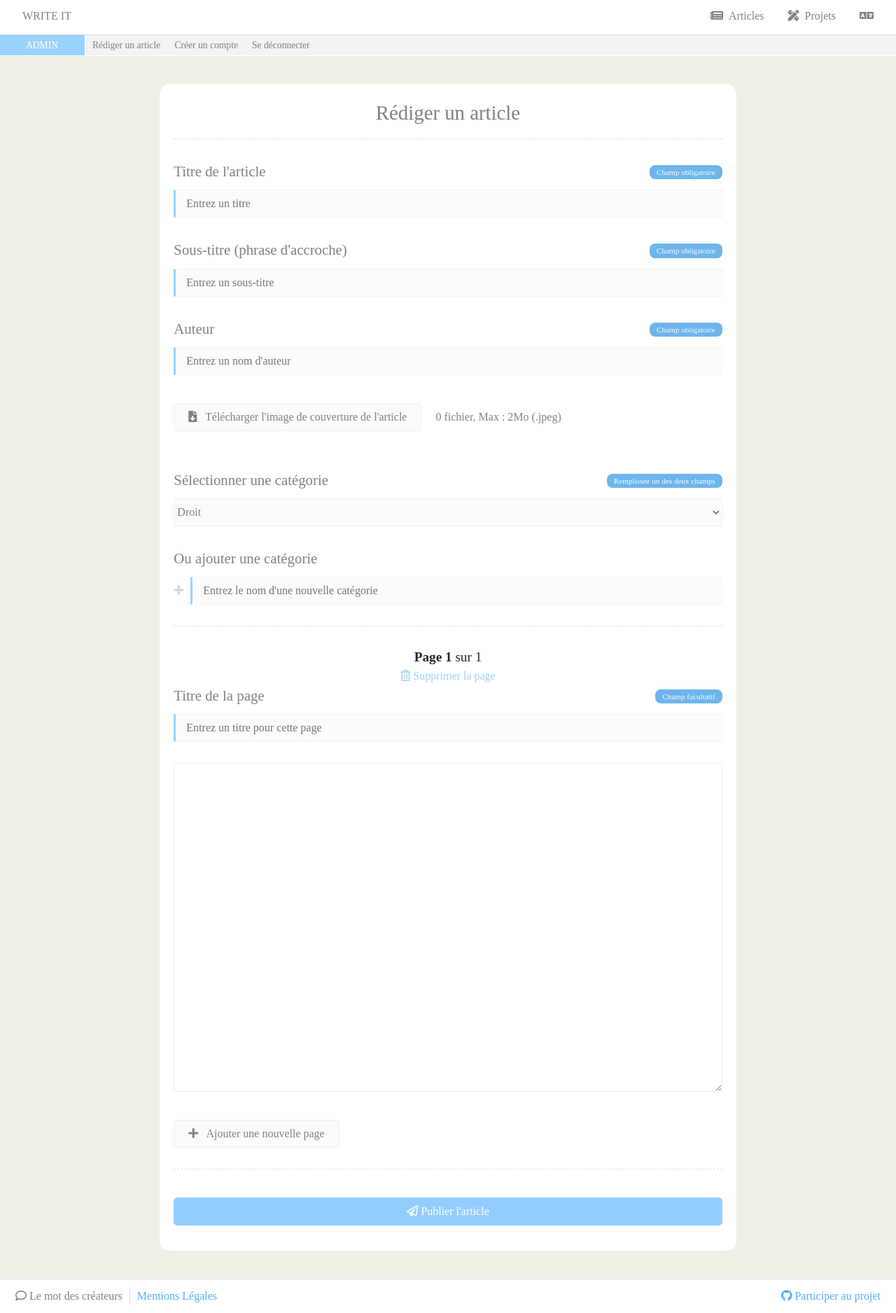
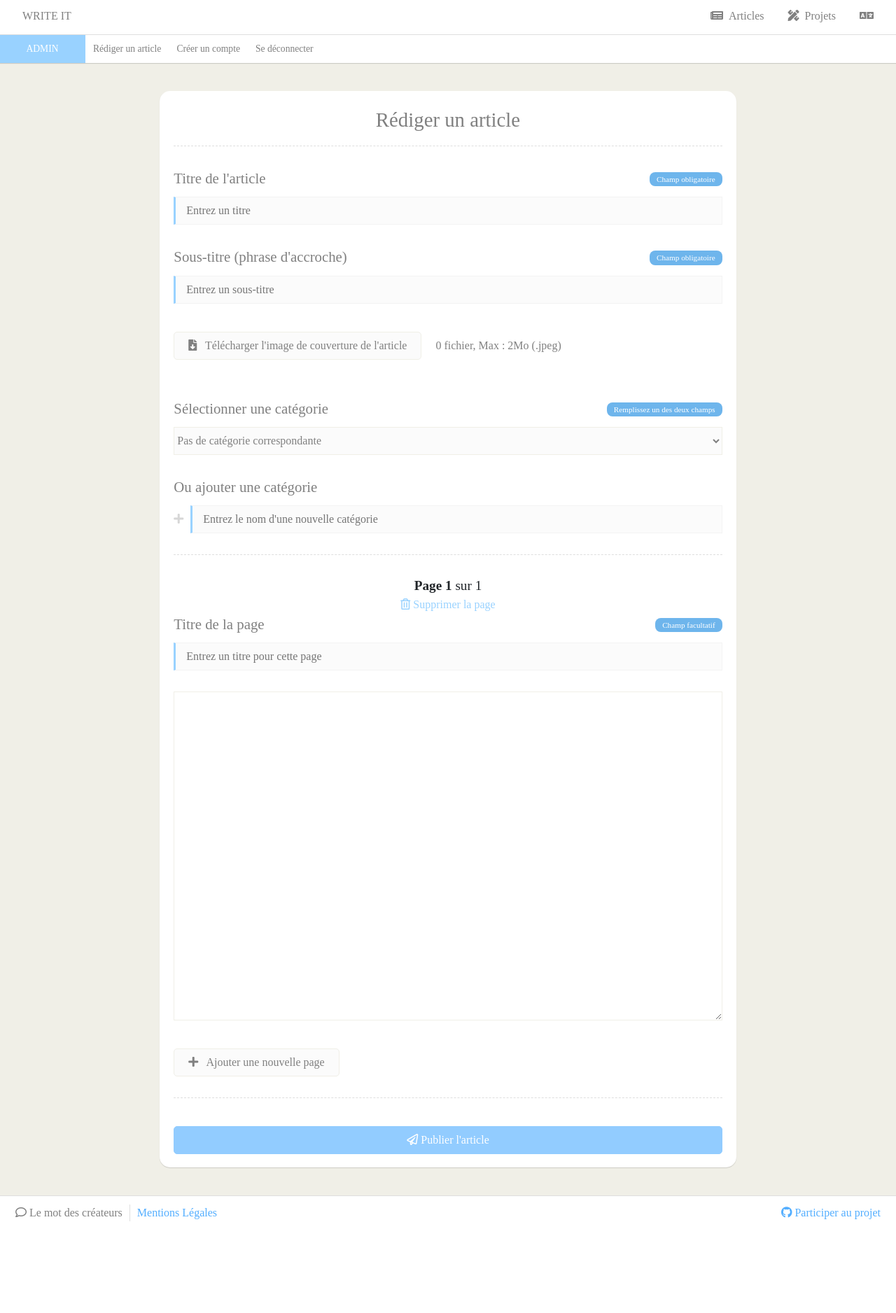
Before and after one commit to NoeFaure/My-Web-Project, a PHP site: page /views/create_article.php in a window 1280 px wide. Shown: the whole page at 70% size. After the commit the page ends 1745 px from the top, so only its background shows below. Run offline with PHP 8.4, Linux system fonts and the light colour scheme; the visitor is signed in with stand-in values (Sample User, id 1); some libraries are stand-ins or nearby versions.

Commit message:
Insert article into db first step

```diff
--- a/css/article.css
+++ b/css/article.css
@@ -10,6 +10,8 @@
 
 	padding: 25px;
 	margin-top: 25px;
+
+	box-shadow: 0 1px 1px 0 rgba(0,0,0,0.15);
 }
 
 .information-container li
@@ -69,6 +71,8 @@
 	padding-left: 30px;
 	padding-top: 4px;
 	padding-bottom: 20px;
+
+	box-shadow: 0 1px 1px 0 rgba(0,0,0,0.15);
 }
 
 .option-article
--- a/css/create_article.css
+++ b/css/create_article.css
@@ -7,6 +7,8 @@
 	margin-bottom: 40px;
 	border-radius: 15px;
 	padding: 20px;
+
+	box-shadow: 0 1px 1px 0 rgba(0,0,0,0.15);
 }
 
 .create-article-label
@@ -135,7 +137,7 @@
 	width: 100%;
 
 	margin-top: 10px;
-	margin-bottom: 0px;
+	margin-bottom: -17px;
 }
 
 .create-article-submit:hover
--- a/css/index.css
+++ b/css/index.css
@@ -18,6 +18,8 @@
 	display: flex;
 	cursor: pointer;
 	transition: 0.3s;
+
+	box-shadow: 0 1px 1px 0 rgba(0,0,0,0.15);
 }
 
 .article-container:hover
@@ -84,6 +86,8 @@
 	padding-top: 2px;
 	background-color: #99d2ff;
 	color: white;
+
+	box-shadow: 0 1px 1px 0 rgba(0,0,0,0.15);
 }
 
 .article-extract
--- a/css/login.css
+++ b/css/login.css
@@ -6,6 +6,7 @@
 	margin-bottom: 80%;
 	padding: 30px;
 	color: grey;
+	box-shadow: 0 1px 1px 0 rgba(0,0,0,0.15);
 }
 
 .login-input
--- a/css/menubar.css
+++ b/css/menubar.css
@@ -48,12 +48,13 @@
 .admin-menubar
 {
 	width: 100%;
-	height: 30px;
+	height: 40px;
 	border-bottom: 1px solid #ffffff;
-	background-color: #f3f3f3;
+	background-color: #ffffff;
 	margin-bottom: 0px;
 	list-style-type: none;
 	padding-left: 30px;
+	box-shadow: 0 1px 1px 0 rgba(0,0,0,0.15);
 }
 
 .admin-menubar li
@@ -64,16 +65,22 @@
 	cursor: pointer;
 	padding-left: 10px;
 	padding-right: 10px;
+	padding-top: 5px;
+	padding-bottom: 3px;
+	border-left: 1px solid white;
+	border-right: 1px solid white;
 	float: left;
 	transition: 0.5s;
-	border-bottom: 1px solid white;
+	border-bottom: 3px solid white;
 }
 
 .admin-menubar li:hover
 {
 	background-color: white;
-	border-bottom: 1px solid #92ccff;
-	color: black;
+	border-bottom: 3px solid #92ccff;
+	border-left: 1px solid whitesmoke;
+	border-right: 1px solid whitesmoke;
+	color: #000000;
 }
 
 .admin-sticker
@@ -84,12 +91,13 @@
 	width: 123px;
 	text-align: center;
 	cursor: default !important;
-	border-right: 1px solid white;
+	border-bottom: 3px solid #99d2ff !important;
+	border-right: 1px solid #99d2ff !important;
 }
 
 .admin-sticker:hover
 {
 	background-color: #99d2ff !important;
-	border-bottom: 1px solid white !important;
+	border-bottom: 3px solid #99d2ff !important;
 	color: white !important;
 }
--- a/views/create_article.php
+++ b/views/create_article.php
@@ -28,28 +28,25 @@
 		<div class="col-sm-8">
 			<div class="create-article-container">
 				<div class="create-article-title-header">Rédiger un article</div>
-				<form action="#" method="post">
+				<form action="../server/create_article_post.php" method="post">
 					<div style="display:flex;"><label class="create-article-label">Titre de l'article</label><span class="create-article-sticker">Champ obligatoire</span></div>
-					<input class="create-article-input" type="text" placeholder="Entrez un titre">
+					<input class="create-article-input" name="title" type="text" placeholder="Entrez un titre">
 
 					<div style="display:flex;"><label class="create-article-label">Sous-titre (phrase d'accroche)</label><span class="create-article-sticker">Champ obligatoire</span></div>
-					<input class="create-article-input" type="text" placeholder="Entrez un sous-titre">
-
-					<div style="display:flex;"><label class="create-article-label">Auteur</label><span class="create-article-sticker">Champ obligatoire</span></div>
-					<input class="create-article-input" type="text" placeholder="Entrez un nom d'auteur">
+					<input class="create-article-input" type="text" name="under_title" placeholder="Entrez un sous-titre">
 
 					<div style="display:flex;"><label for="file" class="create-article-label-file"><i class="fas fa-file-download"></i> &nbsp; Télécharger l'image de couverture de l'article</label><span class="create-article-upload-info">0 fichier, Max : 2Mo (.jpeg)</span></div>
 					<input id="file" class="create-article-upload" type="file"><br>
 
 					<div style="display:flex;"><label class="create-article-label">Sélectionner une catégorie</label><span class="create-article-sticker">Remplissez un des deux champs</span></div>
-					<select class="create-article-select">
+					<select class="create-article-select" name="category">
+						<option selected value>Pas de catégorie correspondante</option>
 						<option value="Droit">Droit</option>
 						<option value="Informatique">Informatique</option>
 					</select>
 
 					<div style="display:flex;"><label class="create-article-label">Ou ajouter une catégorie</label></div>
-					<div style="display:flex;"><i class="fas fa-plus plus-icon"></i><input class="create-article-input" type="text" placeholder="Entrez le nom d'une nouvelle catégorie"></div>
-
+					<div style="display:flex;"><i class="fas fa-plus plus-icon"></i><input class="create-article-input" type="text" placeholder="Entrez le nom d'une nouvelle catégorie" name="new_category"></div>
 
 					<div class="create-article-line-spacer"></div>
 
@@ -60,7 +57,7 @@
 						<div style="display:flex;"><label class="create-article-label">Titre de la page</label><span class="create-article-sticker">Champ facultatif</span></div>
 						<input class="create-article-input" type="text" placeholder="Entrez un titre pour cette page">
 
-						<textarea rows="4" cols="50" class="create-article-text-area"></textarea>
+						<textarea rows="4" cols="50" class="create-article-text-area" name="page_content[]"></textarea>
 
 						<label for="button-add-page" class="create-article-label-file"><input type="button" id="button-add-page" style="display:none;"><i class="fas fa-plus"></i> &nbsp; Ajouter une nouvelle page</label>
 						<input type="button" id="button-add-page" style="display:none;">
```
Also changed, not shown: server/create_article_post.php (added, +41 -0 lines).
